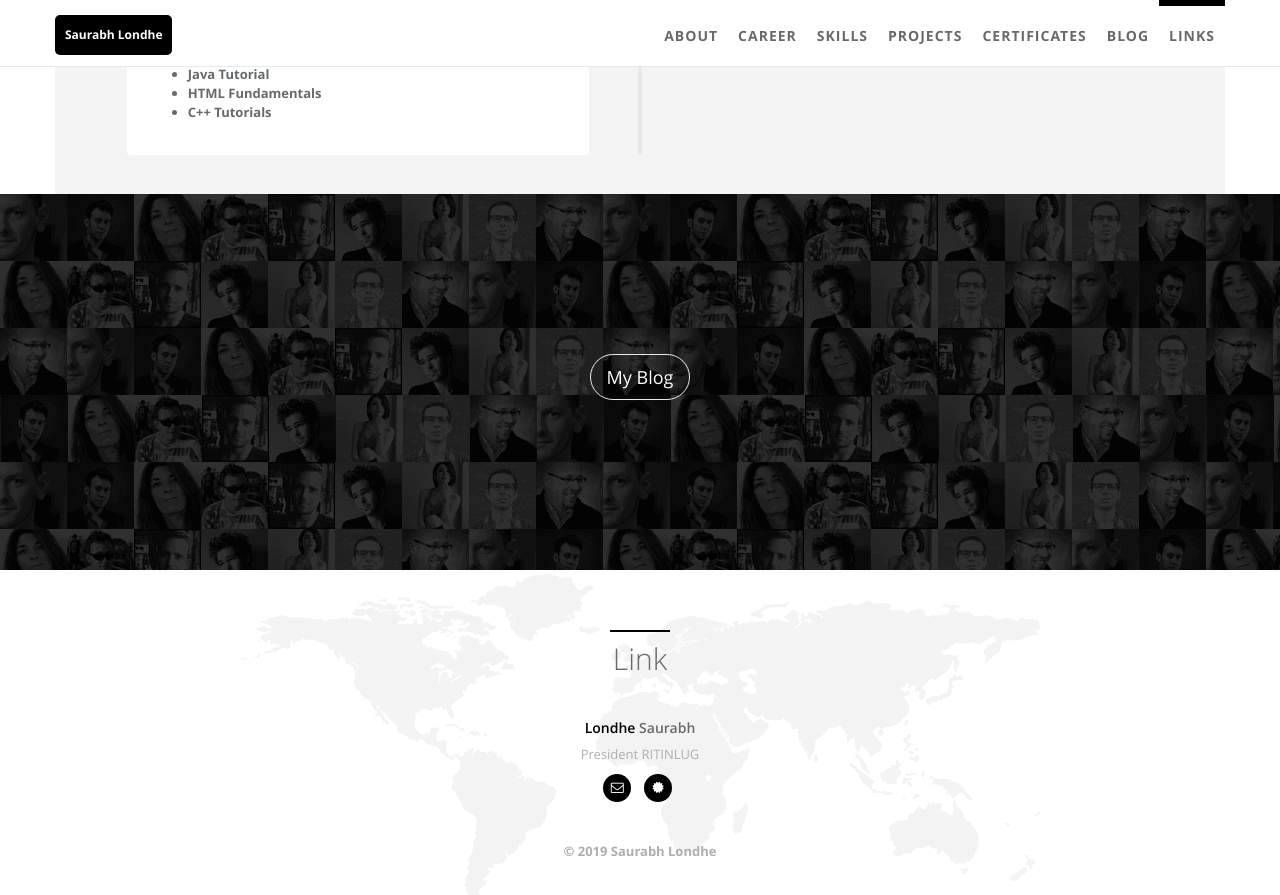
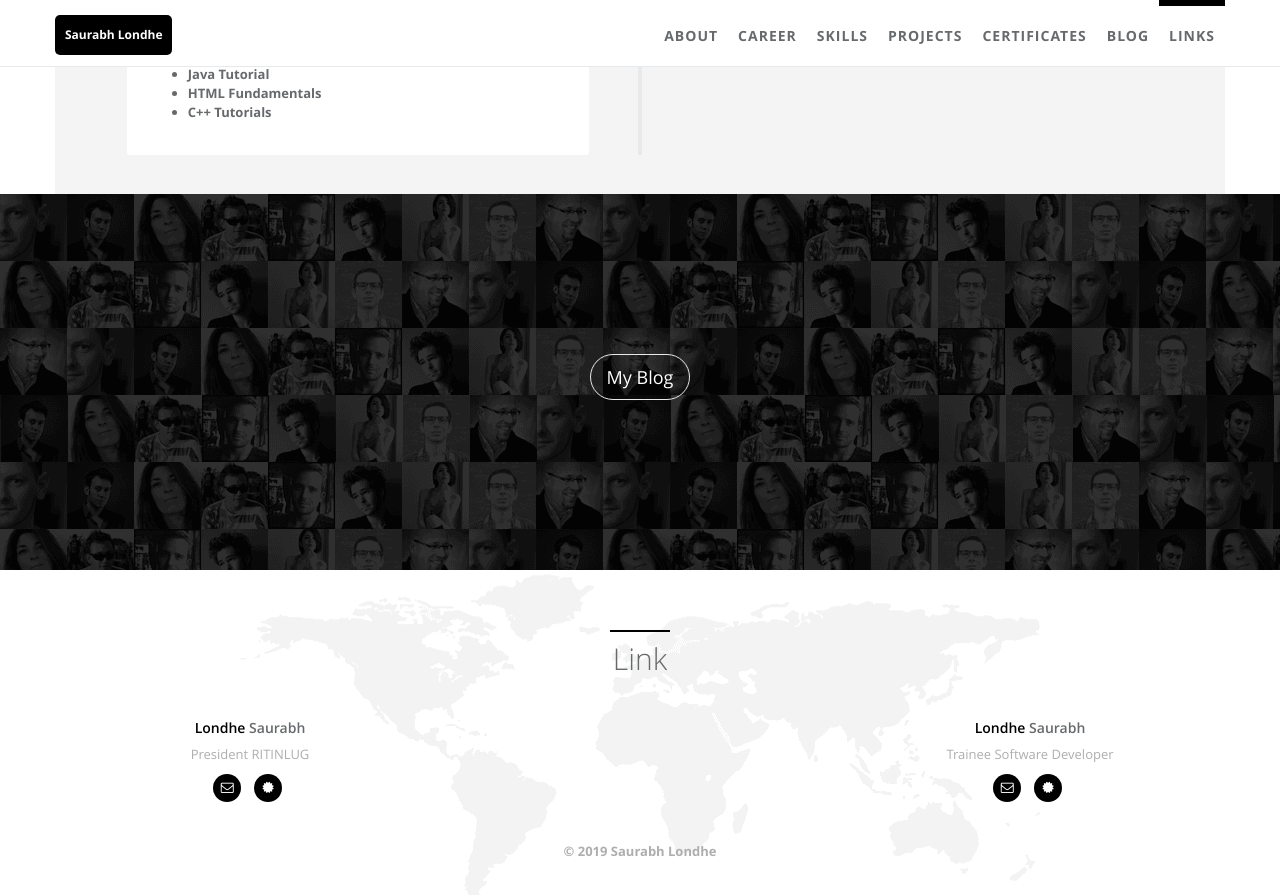
Before and after one commit to saurabhlondhe/saurabhlondhe.github.io, a Jekyll site: the page built from index.html, in a window 1280 px wide and 900 px high, scrolled down 5211 px. Shown: the top 895 px of the window. Built offline with Jekyll 4.4.1, drawn with Linux system fonts in a browser that asks for light colours.

Commit message:
Update links.yml

```diff
--- a/_data/index/links.yml
+++ b/_data/index/links.yml
@@ -2,14 +2,15 @@
 - last_name: Londhe
   first_name: Saurabh
   desc: President RITINLUG
-  website: https://saurabhlondhe.github.io
+  website: https://saurabhlondhe.com
   email: saurabhlondhe1111@gmail.com
   certs: /certificates
-#- last_name: Londhe
-#  first_name: Saurabh
-#  desc: Github
-#  website: http://github.com/saurabhlondhe
-#  email: saurabhlondhe1111@gmail.com
+
+- last_name: Londhe
+  first_name: Saurabh
+  desc: Trainee Software Developer
+  website: https://emtecinc.com
+  email: saurabh.londhe@emtecinc.com
 
 #- last_name: Londhe
 #  first_name: Saurabh
```
